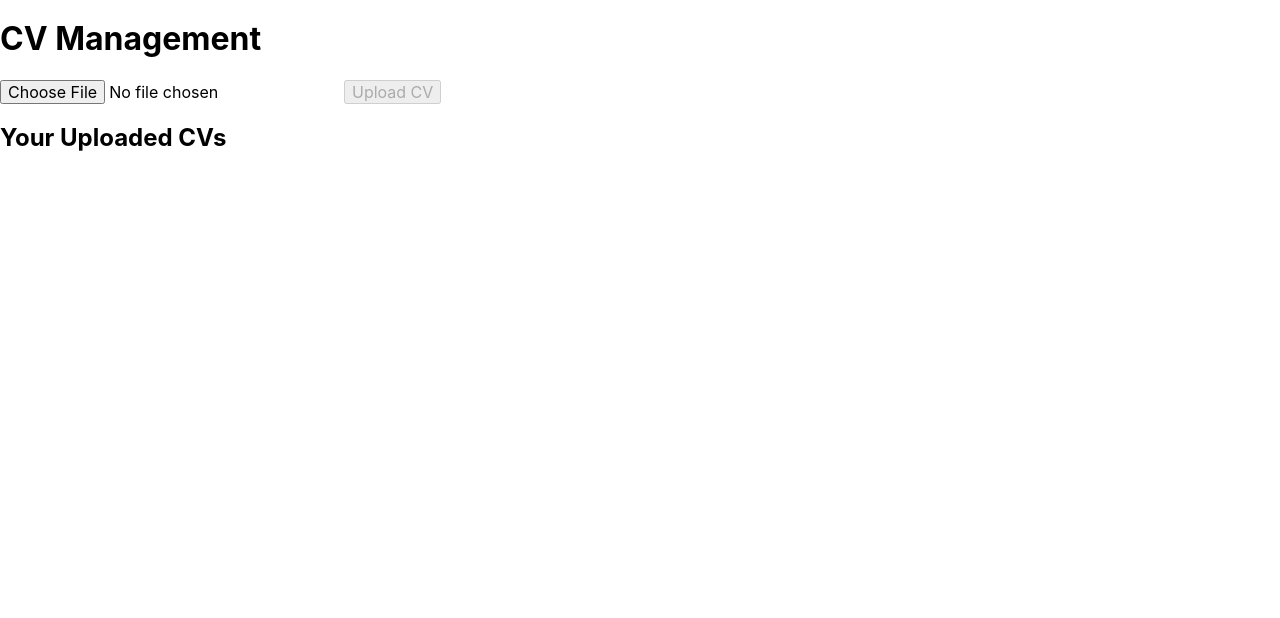
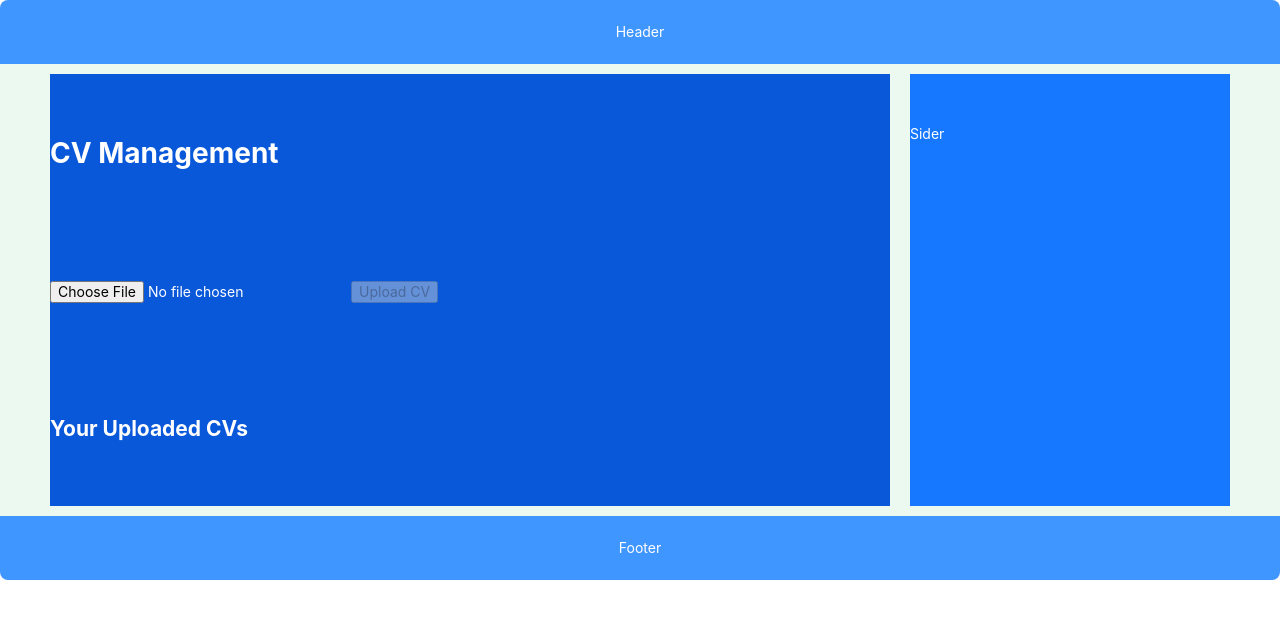
Before and after one commit to ddv2609/administrator-job-portal, a React (Create React App) app in the folder fe-job-portal-proj/: page /cv-management in a window 1280 px wide. Shown: the top 618 px of the page. Built offline with nearby package versions, Linux system fonts and the light colour scheme.

Commit message:
Fix css CV Management FE

```diff
--- a/fe-job-portal-proj/src/pages/CVManagement/CVManagementPage.jsx
+++ b/fe-job-portal-proj/src/pages/CVManagement/CVManagementPage.jsx
@@ -1,6 +1,41 @@
+import { Layout } from 'antd';
 import React, { useState } from 'react';
 import CVList from '../../components/CandidateCV/CVList';
 import CVUpload from '../../components/CandidateCV/CVUpload';
+
+const { Header, Footer, Sider, Content } = Layout;
+
+const headerStyle = {
+    textAlign: 'center',
+    color: '#fff',
+    height: 64,
+    paddingInline: 48,
+    lineHeight: '64px',
+    backgroundColor: '#4096ff'
+};
+const contentStyle = {
+    minHeight: 120,
+    lineHeight: '120px',
+    color: '#fff',
+    backgroundColor: '#0958d9',
+    margin: '10px 10px 10px 50px',
+};
+const siderStyle = {
+    lineHeight: '120px',
+    color: '#fff',
+    backgroundColor: '#1677ff',
+    margin: '10px 50px 10px 10px',
+};
+const footerStyle = {
+    textAlign: 'center',
+    color: '#fff',
+    backgroundColor: '#4096ff',
+};
+const layoutStyle = {
+    borderRadius: 8,
+    overflow: 'hidden',
+};
+
 
 const CVManagementPage = () => {
     const [cvs, setCvs] = useState([]);
@@ -14,11 +49,22 @@ const CVManagementPage = () => {
     };
 
     return (
-        <div>
-            <h1>CV Management</h1>
-            <CVUpload onUploadSuccess={handleUploadSuccess} />
-            <CVList cvs={cvs} onDelete={handleDelete} />
-        </div>
+        <Layout style={layoutStyle}>
+            <Header style={headerStyle}>Header</Header>
+            <Layout>
+                <Content style={contentStyle}>
+                    <div>
+                        <h1>CV Management</h1>
+                        <CVUpload onUploadSuccess={handleUploadSuccess} />
+                        <CVList cvs={cvs} onDelete={handleDelete} />
+                    </div>
+                </Content>
+                <Sider width="25%" style={siderStyle}>
+                    Sider
+                </Sider>
+            </Layout>
+            <Footer style={footerStyle}>Footer</Footer>
+        </Layout>
     );
 };
 
```
